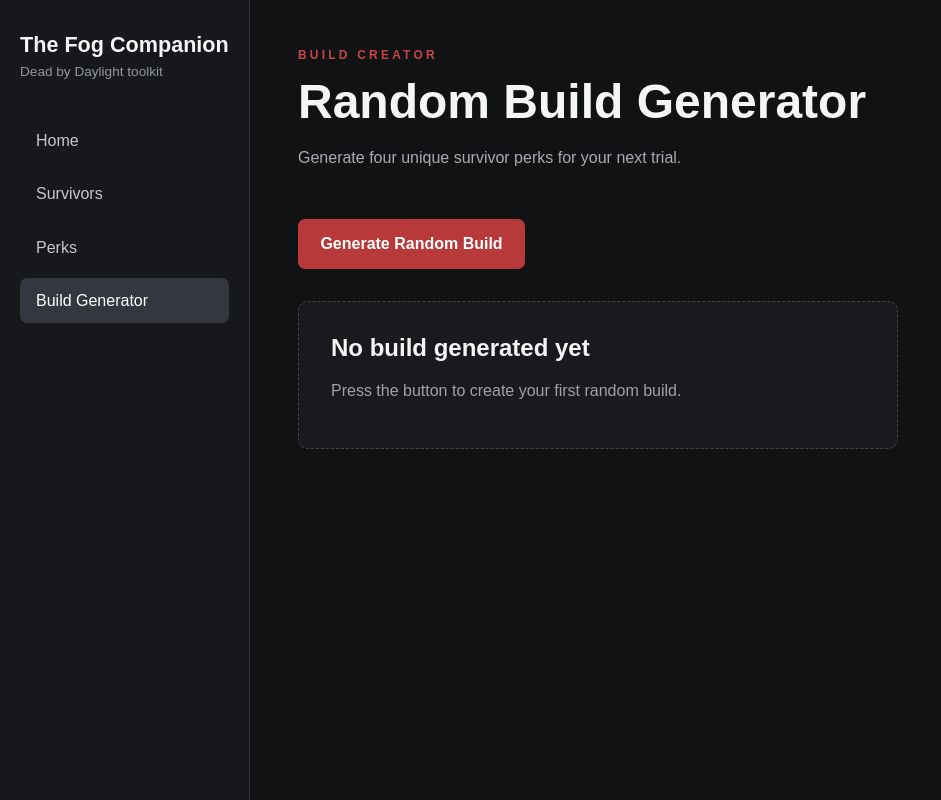
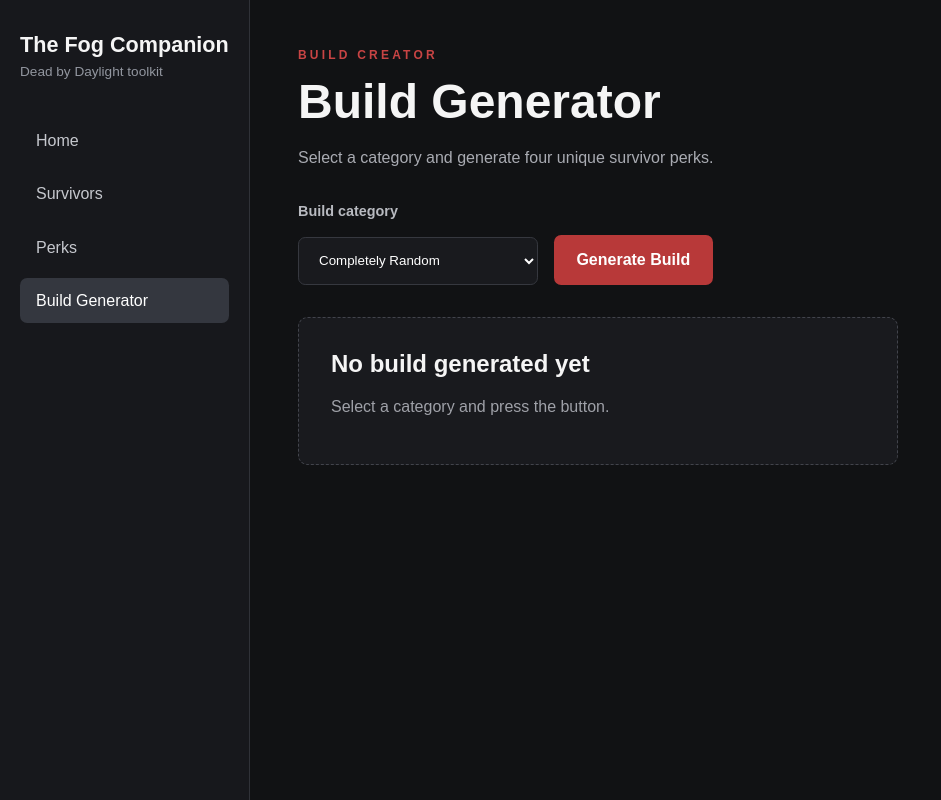
Before and after one commit to finlaygk189/the-fog-companion, a React (Vite) app: page /generator in a window 1280 px wide. Shown: the whole page, without its empty margins (0-941 px from the left). Built offline with nearby package versions, Linux system fonts and the light colour scheme.

Commit message:
Add category options to build generator

```diff
--- a/src/pages/Generator.jsx
+++ b/src/pages/Generator.jsx
@@ -5,43 +5,86 @@
 
 function Generator() {
   const [generatedBuild, setGeneratedBuild] = useState([]);
+  const [selectedCategory, setSelectedCategory] = useState("All");
+  const [message, setMessage] = useState("");
+
+  function shuffleArray(items) {
+    return [...items].sort(() => Math.random() - 0.5);
+  }
 
   function generateBuild() {
-    const shuffledPerks = [...perks].sort(() => Math.random() - 0.5);
-    const randomBuild = shuffledPerks.slice(0, 4);
+    const availablePerks =
+      selectedCategory === "All"
+        ? perks
+        : perks.filter((perk) => perk.category === selectedCategory);
+
+    if (availablePerks.length < 4) {
+      setGeneratedBuild([]);
+      setMessage(
+        `There are only ${availablePerks.length} perks available in this category.`
+      );
+      return;
+    }
+
+    const randomBuild = shuffleArray(availablePerks).slice(0, 4);
 
     setGeneratedBuild(randomBuild);
+    setMessage("");
   }
 
   return (
     <main className="generator-page">
       <header className="generator-header">
         <p className="generator-header__eyebrow">BUILD CREATOR</p>
-        <h1>Random Build Generator</h1>
+        <h1>Build Generator</h1>
 
         <p>
-          Generate four unique survivor perks for your next trial.
+          Select a category and generate four unique survivor perks.
         </p>
       </header>
+
+      <section className="generator-controls">
+        <label htmlFor="category">Build category</label>
+
+        <select
+          id="category"
+          value={selectedCategory}
+          onChange={(event) => setSelectedCategory(event.target.value)}
+        >
+          <option value="All">Completely Random</option>
+          <option value="Chase">Chase</option>
+          <option value="Aura Reading">Aura Reading</option>
+          <option value="Exhaustion">Exhaustion</option>
+          <option value="Endgame">Endgame</option>
+        </select>
 
         <button
           className="generate-button"
           type="button"
           onClick={generateBuild}
         >
-        Generate Random Build
+          Generate Build
         </button>
+      </section>
 
-      {generatedBuild.length === 0 ? (
+      {message && <p className="generator-message">{message}</p>}
+
+      {generatedBuild.length === 0 && !message ? (
         <section className="generator-empty">
           <h2>No build generated yet</h2>
-          <p>Press the button to create your first random build.</p>
+          <p>Select a category and press the button.</p>
         </section>
       ) : (
+        generatedBuild.length > 0 && (
           <section>
             <div className="generated-build__heading">
               <h2>Your Build</h2>
-            <p>Four randomly selected survivor perks.</p>
+              <p>
+                Category:{" "}
+                {selectedCategory === "All"
+                  ? "Completely Random"
+                  : selectedCategory}
+              </p>
             </div>
 
             <div className="generated-build">
@@ -50,6 +93,7 @@
               ))}
             </div>
           </section>
+        )
       )}
     </main>
   );
--- a/src/styles/generator.css
+++ b/src/styles/generator.css
@@ -82,3 +82,44 @@
     grid-template-columns: 1fr;
   }
 }
+.generator-controls {
+  display: flex;
+  flex-wrap: wrap;
+  align-items: end;
+  gap: 1rem;
+  margin: 2rem 0;
+}
+
+.generator-controls label {
+  width: 100%;
+  color: #b8bac0;
+  font-size: 0.9rem;
+  font-weight: 700;
+}
+
+.generator-controls select {
+  min-width: 240px;
+  padding: 0.9rem 1rem;
+  background-color: #191a1e;
+  border: 1px solid #36383f;
+  border-radius: 0.45rem;
+  color: #ffffff;
+  outline: none;
+}
+
+.generator-controls select:focus {
+  border-color: #b83939;
+}
+
+.generator-controls .generate-button {
+  margin: 0;
+}
+
+.generator-message {
+  max-width: 600px;
+  padding: 1rem;
+  background-color: #2b2021;
+  border: 1px solid #72383c;
+  border-radius: 0.45rem;
+  color: #f0c6c8;
+}
```
Also changed, not shown: 1 other file (tests, documents, lock files or other folders). Lines whose indentation alone changed are shown as unchanged.
